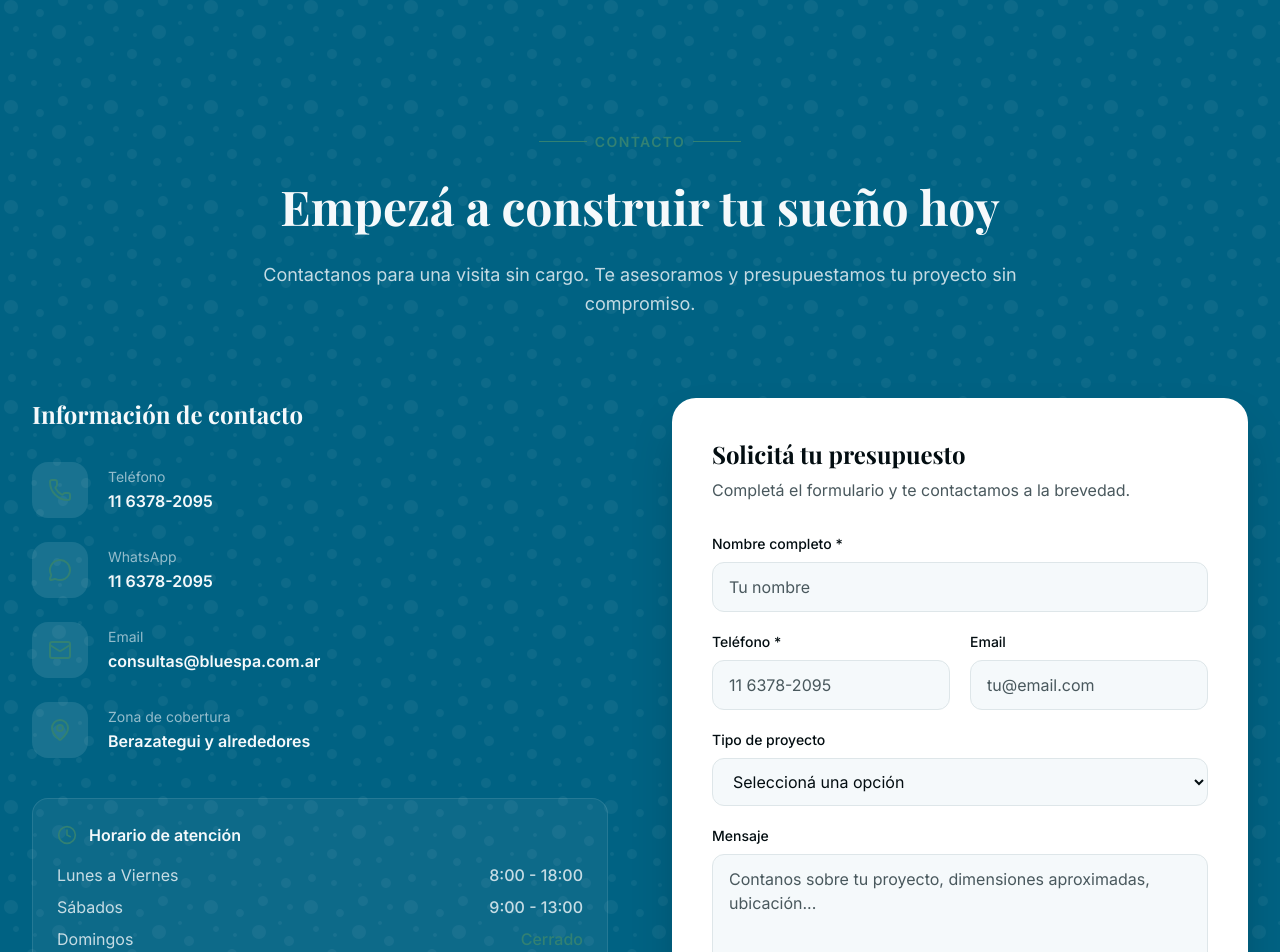
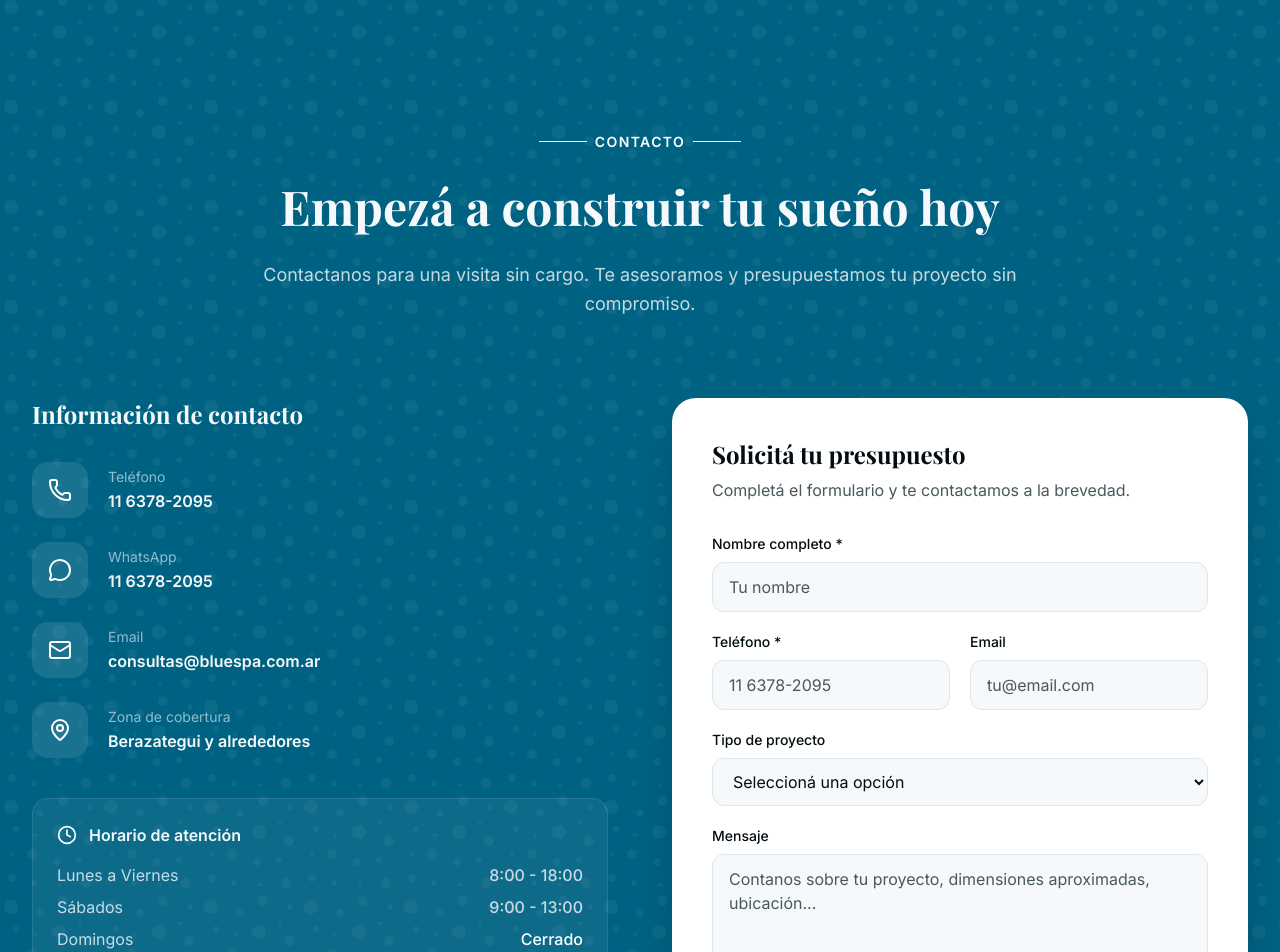
Before and after one commit to juanguarracino/Bluespa.com.ar, a Next.js app: page / in a window 1280 px wide. Shown: the part 6560-7512 px from the top of the page. Built offline with nearby package versions, Linux system fonts and the light colour scheme; a web font is replaced by a local one.

Commit message:
Change contact icons and Cerrado to white

```diff
--- a/components/landing/contact.tsx
+++ b/components/landing/contact.tsx
@@ -135,11 +135,11 @@ export function Contact() {
           }`}
         >
           <div className="inline-flex items-center gap-2 mb-6">
-            <span className="w-12 h-px bg-secondary" />
-            <span className="text-secondary font-semibold text-sm tracking-widest uppercase">
+            <span className="w-12 h-px bg-white" />
+            <span className="text-white font-semibold text-sm tracking-widest uppercase">
               Contacto
             </span>
-            <span className="w-12 h-px bg-secondary" />
+            <span className="w-12 h-px bg-white" />
           </div>
           <h2 className="font-serif text-3xl sm:text-4xl lg:text-5xl font-bold text-primary-foreground leading-tight mb-6 text-balance">
             Empezá a construir tu sueño hoy
@@ -170,8 +170,8 @@ export function Contact() {
                   rel={item.href.startsWith("http") ? "noopener noreferrer" : undefined}
                   className="flex items-center gap-5 group"
                 >
-                  <div className="w-14 h-14 bg-primary-foreground/10 rounded-2xl flex items-center justify-center group-hover:bg-secondary/20 transition-colors">
-                    <item.icon className="w-6 h-6 text-secondary" />
+                  <div className="w-14 h-14 bg-primary-foreground/10 rounded-2xl flex items-center justify-center group-hover:bg-white/20 transition-colors">
+                    <item.icon className="w-6 h-6 text-white" />
                   </div>
                   <div>
                     <p className="text-primary-foreground/60 text-sm mb-0.5">{item.label}</p>
@@ -186,7 +186,7 @@ export function Contact() {
             {/* Schedule */}
             <div className="bg-primary-foreground/5 rounded-2xl p-6 border border-primary-foreground/10">
               <div className="flex items-center gap-3 mb-4">
-                <Clock className="w-5 h-5 text-secondary" />
+                <Clock className="w-5 h-5 text-white" />
                 <h4 className="font-semibold text-primary-foreground">Horario de atención</h4>
               </div>
               <div className="space-y-2 text-primary-foreground/80">
@@ -200,7 +200,7 @@ export function Contact() {
                 </p>
                 <p className="flex justify-between">
                   <span>Domingos</span>
-                  <span className="font-medium text-secondary">Cerrado</span>
+                  <span className="font-medium text-white">Cerrado</span>
                 </p>
               </div>
             </div>
```
